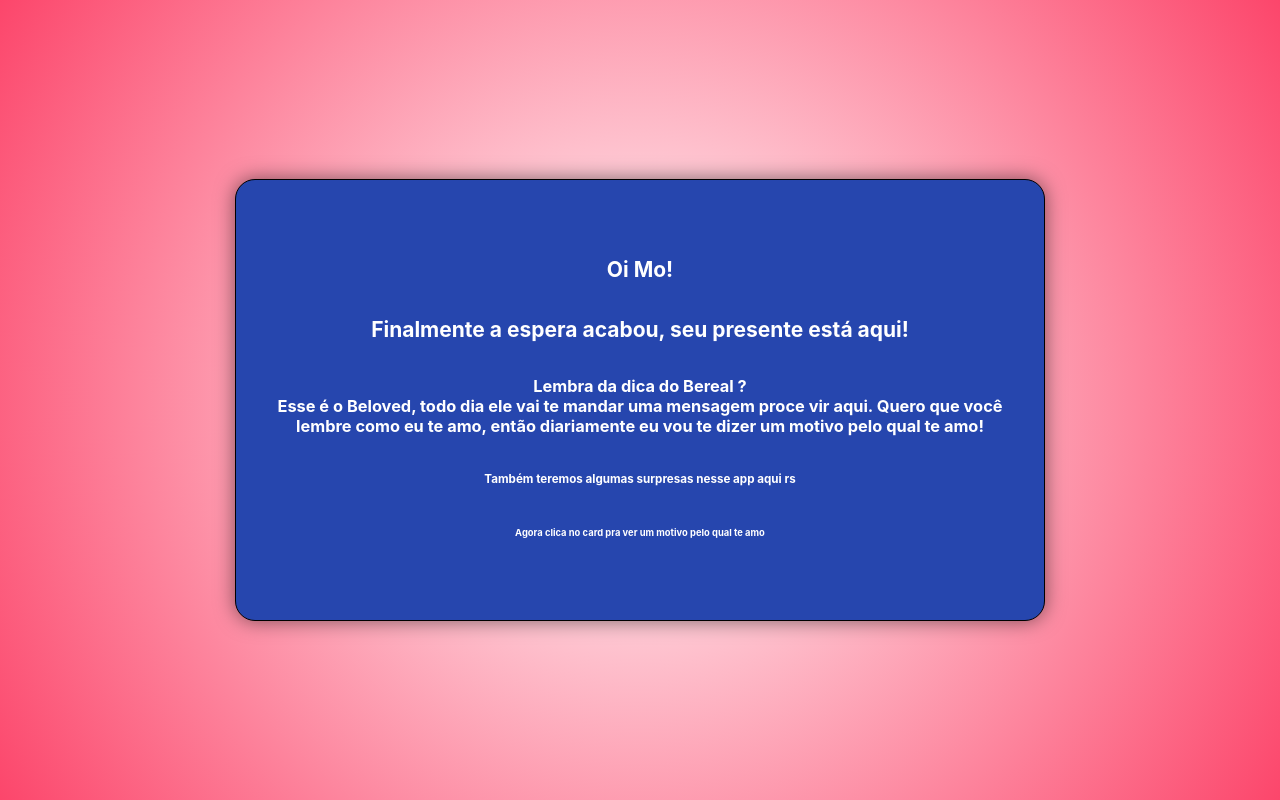
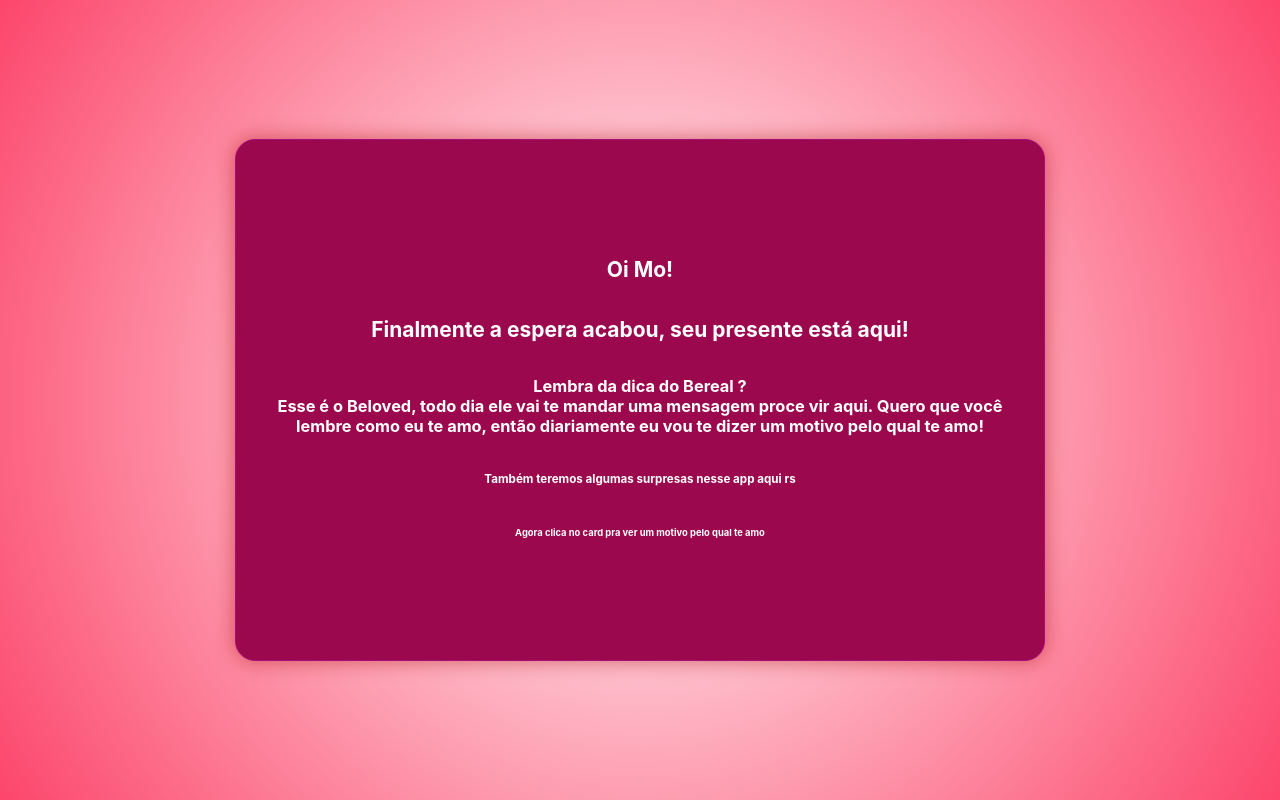
Before and after one commit to daniellourenco-Samba/beloved, a React (Create React App) app: page / in a window 1280 px wide. Built offline with nearby package versions, Linux system fonts and the light colour scheme.

Commit message:
Update Card.css

```diff
--- a/src/components/Card.css
+++ b/src/components/Card.css
@@ -1,8 +1,8 @@
 .card {
     position: relative;
     width: 60vw;
-    height: 50vh;
-    background: #2646ae;
+    height: 60vh;
+    background: #9c084d;
     display: flex;
     align-items: center;
     justify-content: center;
@@ -14,6 +14,6 @@
     padding: 20px;
     margin: 20px;
     border-radius: 20px;
-    box-shadow: 0 0 20px rgba(0, 0, 0, 0.5);
-    border: 1px solid black;
+    box-shadow: 0 0 20px rgba(170, 9, 9, 0.5);
+    border: 1px solid rgb(165, 14, 120);
   }
```
